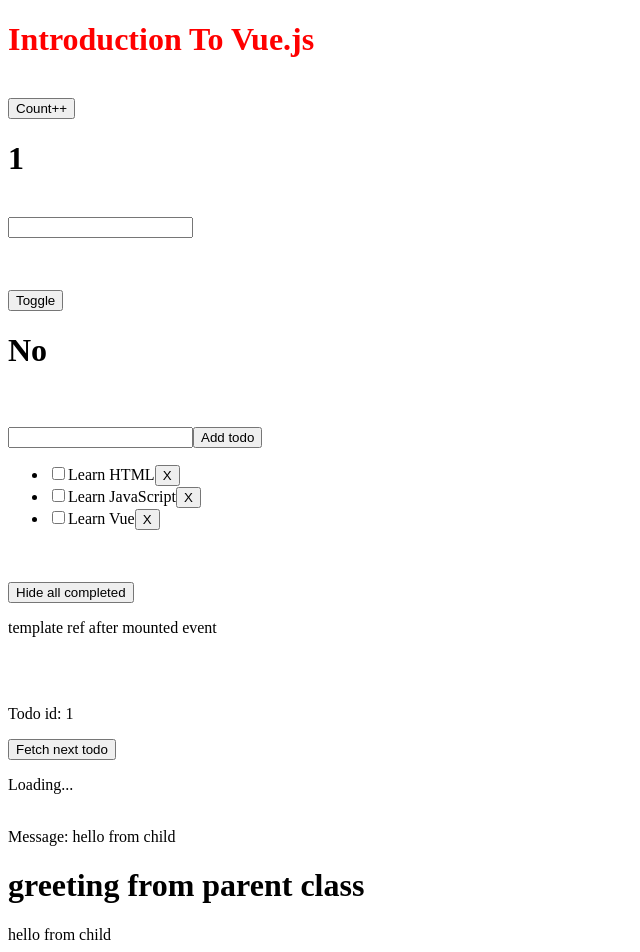
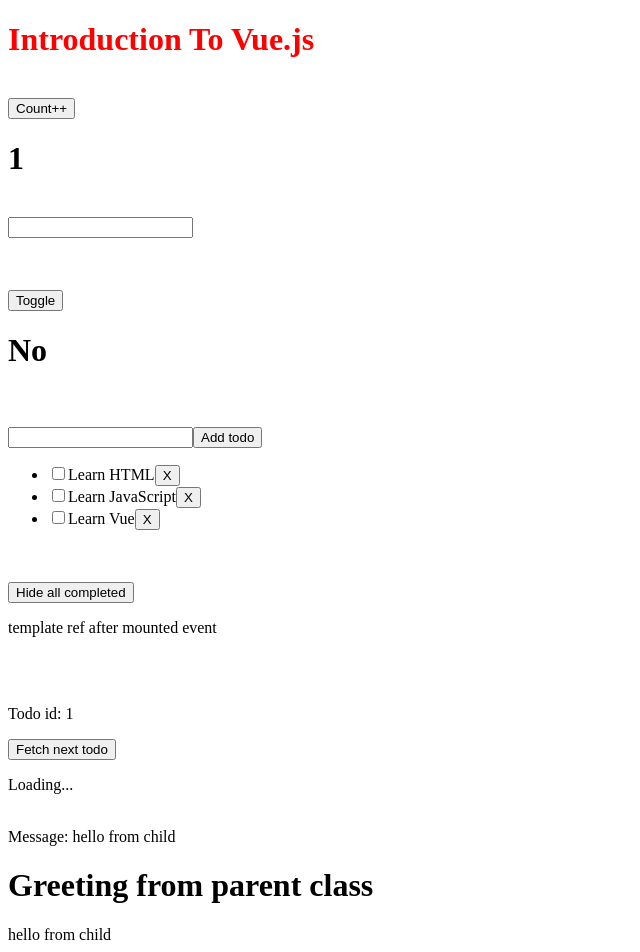
Before and after one commit to kytranl0/vue, a Vue app: page / in a window 1280 px wide. Shown: the top 952 px of the page, without its empty margins (0-640 px from the left). Built offline with nearby package versions, Linux system fonts and the light colour scheme; no server answers.

Commit message:
Tutorial completed checkpoint

```diff
--- a/src/App.vue
+++ b/src/App.vue
@@ -20,8 +20,8 @@
             hideCompleted: false,
             todoId: 1,
             todoData: null,
-            greeting: 'greeting from parent class',
-            childMsg: 'No child msg yet'
+            greeting: 'Greeting from parent class',
+            childMsg: 'No child messages yet'
         };
     },
     methods: {
```
